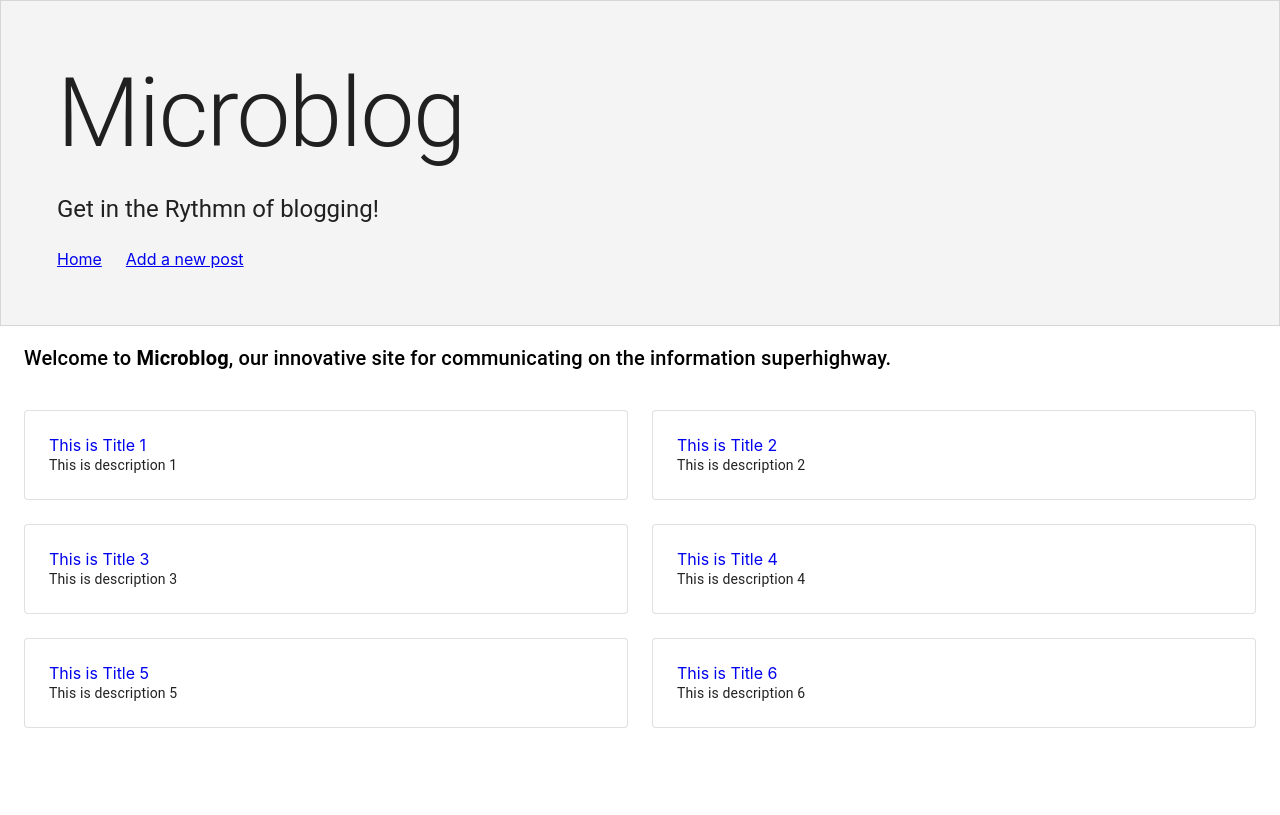
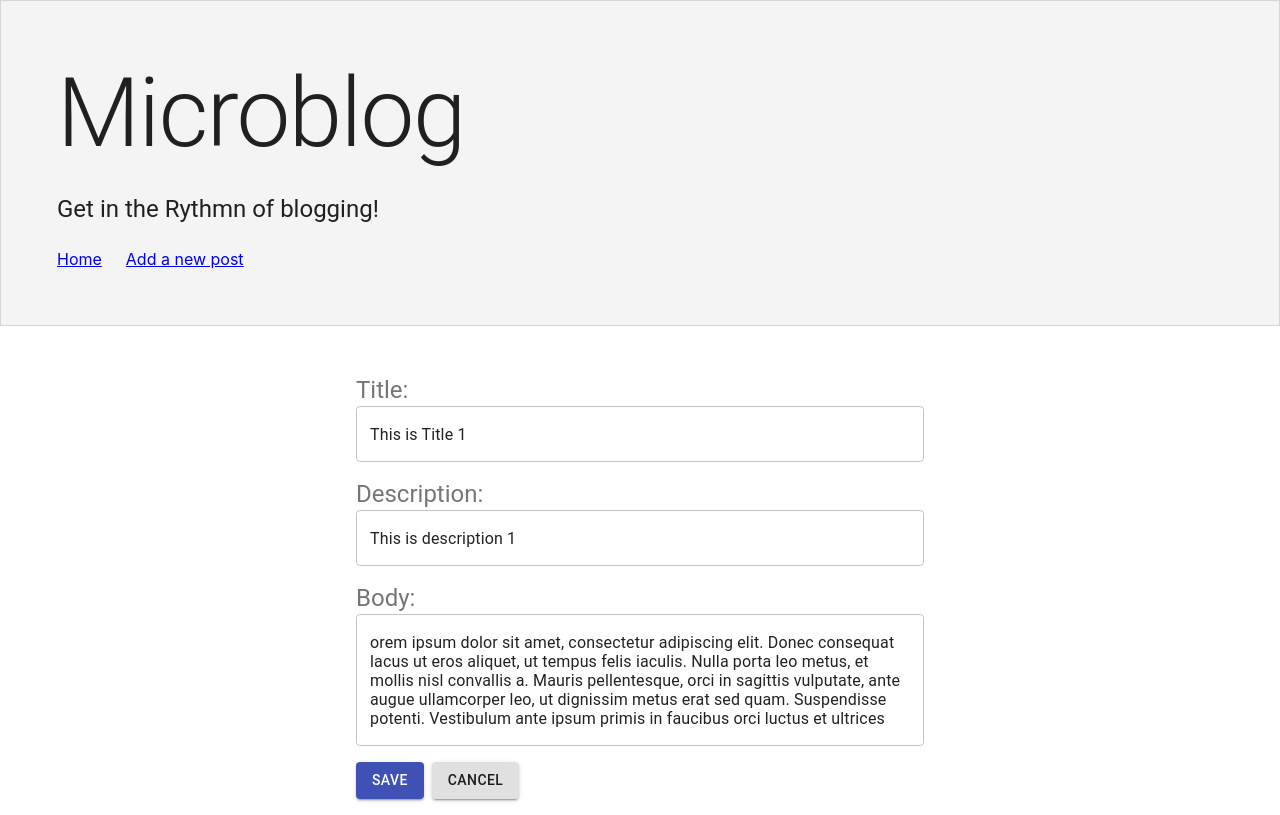
Before and after one commit to ryikeda/react-microblog, a React (Create React App) app: page /posts/1/edit in a window 1280 px wide. Before the commit this address led to /. Built offline with nearby package versions, Linux system fonts and the light colour scheme.

Commit message:
added edit and delete functionality

```diff
--- a/src/App.js
+++ b/src/App.js
@@ -12,10 +12,31 @@ function App() {
     setPosts((posts) => [...posts, newPost]);
   };
 
+  const editPost = (editData) => {
+    const idx = posts.findIndex((post) => post.postId === editData.postId);
+    setPosts((posts) => {
+      posts[idx] = editData;
+      return posts;
+    });
+  };
+
+  const deletePost = (id) => {
+    const idx = posts.findIndex((post) => post.postId === id);
+    setPosts((posts) => {
+      posts.splice(idx, 1);
+      return posts;
+    });
+  };
+
   return (
     <>
       <Header />
-      <Routes posts={posts} createPost={createPost} />
+      <Routes
+        posts={posts}
+        createPost={createPost}
+        editPost={editPost}
+        deletePost={deletePost}
+      />
     </>
   );
 }
--- /dev/null
+++ b/src/components/EditForm.js
@@ -0,0 +1,120 @@
+import React, { useState } from "react";
+import { useParams, useHistory } from "react-router-dom";
+import {
+  Container,
+  InputLabel,
+  TextField,
+  Typography,
+  makeStyles,
+  Box,
+  Button,
+} from "@material-ui/core";
+
+const useStyles = makeStyles((theme) => ({
+  formContainer: {
+    marginTop: theme.spacing(4),
+    padding: theme.spacing(2),
+  },
+  inputGroup: {
+    marginBottom: theme.spacing(2),
+  },
+  btn: {
+    marginRight: theme.spacing(1),
+  },
+}));
+
+const FORM_INITIAL_DATA = {
+  title: "",
+  description: "",
+  body: "",
+};
+
+const EditForm = ({ posts, editPost }) => {
+  const { id } = useParams();
+  const history = useHistory();
+  const classes = useStyles();
+  const [post] = posts.filter((post) => post.postId === id);
+  const [form, setForm] = useState({
+    title: post.title,
+    description: post.description,
+    body: post.body,
+    postId: post.postId,
+  });
+
+  const handleChange = (e) => {
+    const { name, value } = e.target;
+    setForm((data) => ({ ...data, [name]: value }));
+  };
+
+  const clearForm = (e) => {
+    setForm(FORM_INITIAL_DATA);
+  };
+
+  const handleSubmit = (e) => {
+    e.preventDefault();
+    editPost(form);
+
+    history.push("/");
+  };
+
+  return (
+    <Container maxWidth="sm" className={classes.formContainer}>
+      <form onSubmit={handleSubmit}>
+        <Box className={classes.inputGroup}>
+          <InputLabel htmlFor="title">
+            <Typography variant="h5">Title:</Typography>
+          </InputLabel>
+          <TextField
+            id="title"
+            fullWidth
+            variant="outlined"
+            name="title"
+            value={form.title}
+            onChange={handleChange}
+          ></TextField>
+        </Box>
+        <Box className={classes.inputGroup}>
+          <InputLabel htmlFor="description">
+            <Typography variant="h5">Description:</Typography>
+          </InputLabel>
+          <TextField
+            id="description"
+            fullWidth
+            variant="outlined"
+            name="description"
+            value={form.description}
+            onChange={handleChange}
+          ></TextField>
+        </Box>
+        <Box className={classes.inputGroup}>
+          <InputLabel htmlFor="body">
+            <Typography variant="h5">Body:</Typography>
+          </InputLabel>
+          <TextField
+            id="body"
+            fullWidth
+            variant="outlined"
+            multiline
+            rows={5}
+            name="body"
+            value={form.body}
+            onChange={handleChange}
+          ></TextField>
+        </Box>
+        <Button
+          type="submit"
+          variant="contained"
+          color="primary"
+          className={classes.btn}
+        >
+          Save
+        </Button>
+        <Button variant="contained" className={classes.btn} onClick={clearForm}>
+          Cancel
+        </Button>
+      </form>
+    </Container>
+  );
+};
+
+export default EditForm;
--- a/src/components/Post.js
+++ b/src/components/Post.js
@@ -1,5 +1,5 @@
 import React from "react";
-import { useParams } from "react-router-dom";
+import { useParams, useHistory } from "react-router-dom";
 import {
   Box,
   Container,
@@ -7,6 +7,7 @@ import {
   makeStyles,
   IconButton,
 } from "@material-ui/core";
+
 import EditIcon from "@material-ui/icons/Edit";
 import DeleteIcon from "@material-ui/icons/Delete";
 
@@ -22,11 +23,17 @@ const useStyles = makeStyles((theme) => ({
     flexFlow: 1,
   },
 }));
-const Post = ({ posts }) => {
+const Post = ({ posts, deletePost }) => {
   const { id } = useParams();
+  const classes = useStyles();
+  const history = useHistory();
   const [post] = posts.filter((post) => post.postId === id);
 
-  const classes = useStyles();
+  const handleDelete = () => {
+    deletePost(id);
+    history.push("/");
+  };
+
   return (
     <Container>
       <Box className={classes.titleContainer}>
@@ -34,10 +41,10 @@ const Post = ({ posts }) => {
           {post.title}
         </Typography>
         <Box>
-          <IconButton>
+          <IconButton onClick={() => history.push(`/posts/${id}/edit`)}>
             <EditIcon color="primary" />
           </IconButton>
-          <IconButton>
+          <IconButton onClick={handleDelete}>
             <DeleteIcon color="secondary" />
           </IconButton>
         </Box>
--- a/src/components/Routes.js
+++ b/src/components/Routes.js
@@ -1,10 +1,11 @@
 import React from "react";
 import { Switch, Route, Redirect } from "react-router-dom";
+import EditForm from "./EditForm";
 import Home from "./Home";
 import NewPost from "./NewPost";
 import Post from "./Post";
 
-const Routes = ({ posts, createPost }) => {
+const Routes = ({ posts, createPost, editPost, deletePost }) => {
   return (
     <Switch>
       <Route path="/" exact>
@@ -14,7 +15,10 @@ const Routes = ({ posts, createPost }) => {
         <NewPost createPost={createPost} />
       </Route>
       <Route path="/posts/:id" exact>
-        <Post posts={posts} />
+        <Post posts={posts} deletePost={deletePost} />
+      </Route>
+      <Route path="/posts/:id/edit" exact>
+        <EditForm posts={posts} editPost={editPost} />
       </Route>
       <Redirect to="/" />
     </Switch>
```
